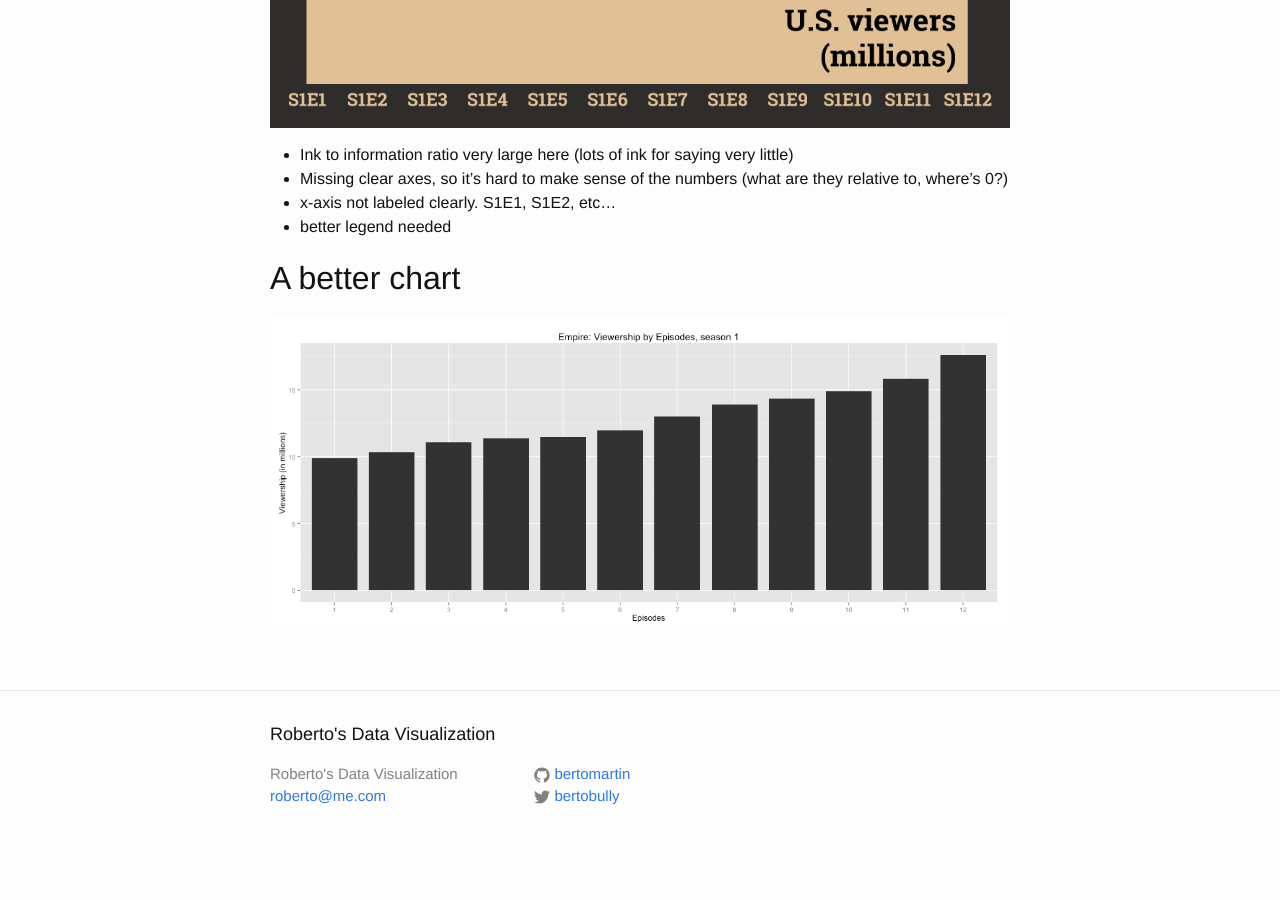
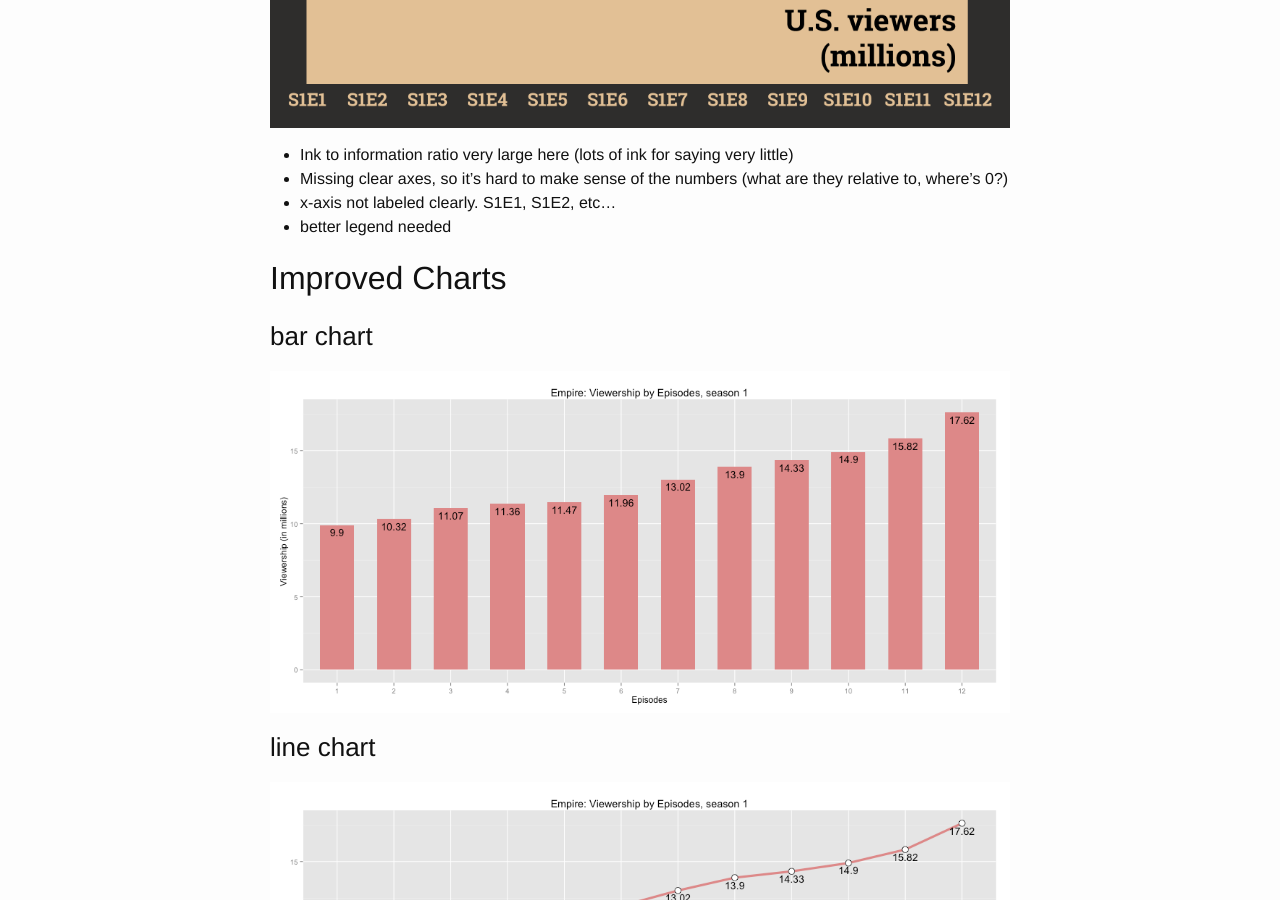
Before and after one commit to bertomartin/bertomartin.github.io, a Jekyll site: the page built from _posts/2015-03-13-badcharts4.markdown, in a window 1280 px wide and 900 px high, scrolled down 890 px. Built offline with Jekyll 4.4.1, drawn with Linux system fonts in a browser that asks for light colours; before the commit the page ends 1758 px from its top, so only the background shows below that.

Commit message:
adding line chart. updating bar chart

```diff
--- a/_posts/2015-03-13-badcharts4.markdown
+++ b/_posts/2015-03-13-badcharts4.markdown
@@ -17,5 +17,10 @@ This graph shows the viewership of the TV series Empire for 12 episodes in seaso
 * x-axis not labeled clearly. S1E1, S1E2, etc...
 * better legend needed
 
-## A better chart
+## Improved Charts
+
+### bar chart
 ![Empire viewership chart](/images/empire2.png){: .center-image }
+
+### line chart
+![Empire viewership chart](/images/empire3.png){: .center-image }
```
Also changed, not shown: images/empire2.png, images/empire3.png (added).
